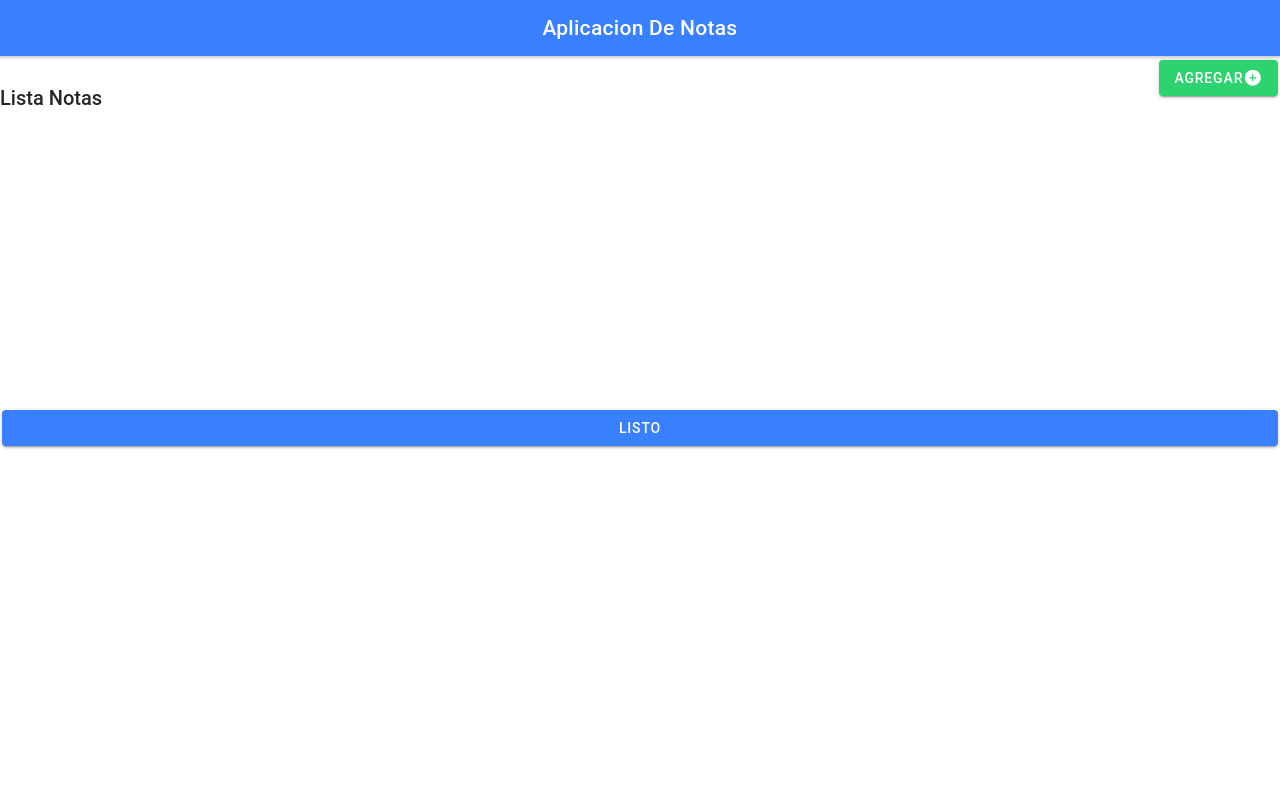
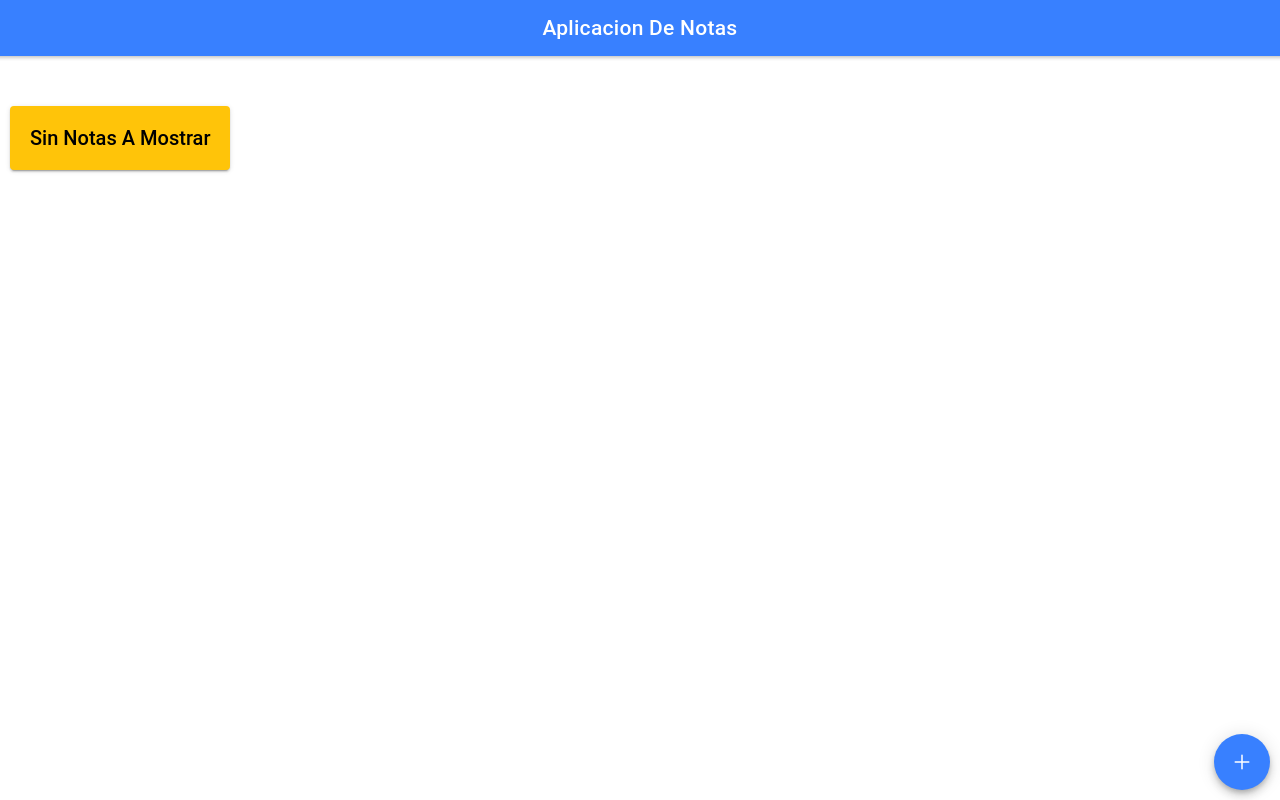
Before and after one commit to elgael06/app-notas, a React (Create React App) app: page / in a window 1280 px wide. Built offline with nearby package versions, Linux system fonts and the light colour scheme.

Commit message:
Eventos de agregar Notas

```diff
--- a/src/components/AgregarNota.tsx
+++ b/src/components/AgregarNota.tsx
@@ -1,30 +1,39 @@
-import React, { useState, SyntheticEvent  } from "react";
-import { IonContent, IonModal, IonHeader, IonToolbar, IonTitle, IonButtons, IonButton, IonNote, IonItem, IonLabel, IonInput, IonTextarea } from "@ionic/react";
+import React, { useState } from "react";
+import { IonContent,
+   IonModal,
+   IonHeader,
+   IonToolbar,
+   IonTitle,
+   IonButtons,
+   IonButton,
+   IonItem,
+   IonLabel,
+   IonInput,
+   IonTextarea } from "@ionic/react";
 
-import iNota from '../interface/iNota'
+import iNota from '../interface/iNota';
 
 type agregar ={setEstatus:(estatus:boolean)=>void, estatus:boolean,guardar:(nota:iNota)=>void }
-let nota : iNota= {
-  descripcion:"",
-  titulo:"",
-}
+
+const titleProps:string="";
+const descriptionProps:string="";
 
 const AgregarNota =(props:agregar)=>{
     let {setEstatus,estatus,guardar} = props;
-    const [nueva ,setNueva] = useState(nota)
-    const [titulo,setTitutlo]=useState(nota.titulo)
-    const [descripcion,setDescripcion]=useState(nota.descripcion)
+    const [titulo,setTitutlo]=useState(titleProps)
+    const [descripcion,setDescripcion]=useState(descriptionProps)
 
   const checarGuardar=():void=>{
       let notaR:iNota= {
-        descripcion:"",
-        titulo:"",
+        descripcion:descripcion,
+        titulo:titulo,
       }
-     notaR.titulo = titulo;
-     notaR.descripcion = descripcion;
-     guardar(notaR);
+      descripcion!=="" && titulo!==""?function(){
+     guardar(notaR)
+    setDescripcion("");
+    setTitutlo("");
+    }():window.alert("Fatan Parametros...");
   }
-
     return(
         <IonContent >
             <IonModal isOpen={estatus}>
@@ -39,14 +48,17 @@ const AgregarNota =(props:agregar)=>{
             <IonContent fullscreen>
             <IonItem>
                 <IonLabel position="stacked">Titilo</IonLabel>
-                <IonInput  required type="text"  value={titulo}  onChange={(e: SyntheticEvent ):void=>setTitutlo(e.target.value || "")} ></IonInput>
+                <IonInput required type="text"  value={titulo}
+                onIonChange={(e:any)=>setTitutlo(e.target.value)} > </IonInput>
             </IonItem>
             <IonItem>
                 <IonLabel position="stacked">Descripcion</IonLabel>
-                <IonTextarea rows={6} cols={20}    value={descripcion}   onChange={(e:Event)=>setDescripcion(e.target.value|| "")}></IonTextarea>
+                <IonTextarea rows={6} cols={20} value={descripcion}
+                onIonChange={(e:any)=>setDescripcion(e.target.value)}>
+                  </IonTextarea>
             </IonItem>
+            </IonContent>
             <IonButton color="success" onClick={checarGuardar}>Guardar</IonButton>
-            </IonContent>
             </IonModal>
         </IonContent>
     );
--- a/src/components/App.tsx
+++ b/src/components/App.tsx
@@ -1,18 +1,18 @@
 import React, { useState } from "react";
 import {
   IonApp,
-  IonButton,
   IonHeader,
   IonTitle,
   IonToolbar,
   IonContent,
   IonIcon,
-  IonCardTitle,
-  IonAlert
+  IonAlert,
+  IonFab,
+  IonFabButton
 } from "@ionic/react";
 import LisataTareas from "./LisataTareas";
-import iNota from '../interface/iNota'
-import AgregarNota from './AgregarNota'
+import iNota from '../interface/iNota';
+import AgregarNota from './AgregarNota';
 
 let listaNotas: Array<iNota>=[];
 
@@ -27,15 +27,7 @@ const App: React.FC = () => {
     let respaldo = Lista.map(e => e) ;
     respaldo.push(nota);
     setLista(respaldo);
-    console.log(Lista);
     setVistaModal(false)
-  };
-  const agregarNota = () => {
-    console.log("Agregar...");
-    const el: HTMLElement =
-      document.getElementById("#agregarNota") || document.body;
-    el.style.display = "flex";
-    setShowAlert1(true);
   };
   const borrarNota = (id: Number) => {
     console.log("Borrar !!!");
@@ -44,25 +36,22 @@ const App: React.FC = () => {
   };
   return (
     <IonApp>
-      <IonHeader>
+      <IonContent>
+      <IonHeader slot="fixed">
         <IonToolbar color="primary">
           <IonTitle style={{ textAlign: "center", fontSize: "21px" }}>
             Aplicacion De Notas
           </IonTitle>
         </IonToolbar>
       </IonHeader>
-      <IonContent>
-        <IonButton color="success" style={{ float: "right " }} onClick={()=>setVistaModal(true)}>
-          {" "}
-          Agregar <IonIcon name="add-circle" />{" "}
-        </IonButton>
-        <IonCardTitle style={{ marginTop: "30px" }}>Lista Notas</IonCardTitle>
-        <LisataTareas  notas={Lista} borrarNota={borrarNota}   />
-      </IonContent>
-      <IonButton>Listo</IonButton>
 
+      <LisataTareas  notas={Lista} borrarNota={borrarNota}   />
       <AgregarNota estatus={vistaModal} setEstatus={setVistaModal} guardar={guardarrNota} />
-
+      <IonFab vertical="bottom" horizontal="end" slot="fixed" onClick={()=>setVistaModal(true)}>
+        <IonFabButton  color="primary">
+          <IonIcon name="add" />
+        </IonFabButton>
+      </IonFab>
       <IonAlert
         isOpen={showAlert1}
         onDidDismiss={() => setShowAlert1(false)}
@@ -86,6 +75,7 @@ const App: React.FC = () => {
           }
         ]}
       />
+      </IonContent>
     </IonApp>
   );
 };
--- a/src/components/LisataTareas.tsx
+++ b/src/components/LisataTareas.tsx
@@ -1,5 +1,5 @@
 import React  from "react";
-import { IonContent,IonCard,IonCardTitle,IonList } from "@ionic/react";
+import { IonCard,IonCardTitle,IonList } from "@ionic/react";
 
 import iNota from '../interface/iNota'
 import Nota from './Nota'
@@ -8,29 +8,19 @@ type  iListaTareas  = {  notas :  iNota[],borrarNota:(id: Number)=>void }
 
 const LisataTareas = ( props:iListaTareas)=>{
 let {notas,borrarNota} = props;
-return (<IonContent  style={{
-    height: "490px",
-    overflowY: "auto",
-    width: "100%"
-  }}>
-    {notas ? (
-        <IonList  style={{ padding: "20px" }}>
-          {notas.map((e, i) => (
-            <Nota nota={e} borrarNota={() => borrarNota(i)} />
-          ))}
+return notas.length>0 ?<IonList  style={{ padding: "20px",marginTop:"50px" }} mode="ios" >
+          {notas.map((e, i) =><Nota nota={e} key={i} borrarNota={() => borrarNota(i)} />)}
         </IonList>
-      ) : (
-        <IonCard
+        : (<IonCard
           color="warning "
           style={{
             padding: "20px",
-            marginTop: "20px"
+            marginTop: "50px"
           }}
+          slot="fixed"
         >
           <IonCardTitle>Sin Notas A Mostrar</IonCardTitle>
-        </IonCard>
-      )}
-</IonContent>)
+        </IonCard>)
 }
 
 
--- a/src/components/Nota.tsx
+++ b/src/components/Nota.tsx
@@ -1,5 +1,5 @@
 import React  from "react";
-import { IonContent,IonCard,IonCardTitle, IonItem, IonLabel } from "@ionic/react";
+import { IonContent,IonCardTitle, IonItem } from "@ionic/react";
 import iNota from '../interface/iNota'
 
 type  iItem  = {  nota :  iNota,borrarNota:(id: Number)=>void  }
@@ -7,12 +7,10 @@ type  iItem  = {  nota :  iNota,borrarNota:(id: Number)=>void  }
 
 const Nota =(props:iItem)=>{
     let { nota, borrarNota} =props;
-
-    console.log(nota)
 return (
     <IonItem>
         <IonContent>
-            <IonLabel>{nota.titulo}</IonLabel>
+            <IonCardTitle>{nota.titulo}</IonCardTitle>
         </IonContent>
     </IonItem>
 )
--- a/src/index.tsx
+++ b/src/index.tsx
@@ -6,8 +6,6 @@ import "@ionic/core/css/ionic.bundle.css";
 
 import App from "./components/App";
 
-//import * as serviceWorker from "./serviceWorker";
-
 ReactDOM.render(<App />, document.getElementById("root"));
 
 // If you want your app to work offline and load faster, you can change
--- a/src/interface/iNota.ts
+++ b/src/interface/iNota.ts
@@ -1,5 +1,5 @@
 
 export default interface iNota {
-    titulo: "";
-    descripcion: "";
+    titulo:string;
+    descripcion: string;
   }
```
Also changed, not shown: src/components/Menu.tsx (added, +69 -0 lines).
